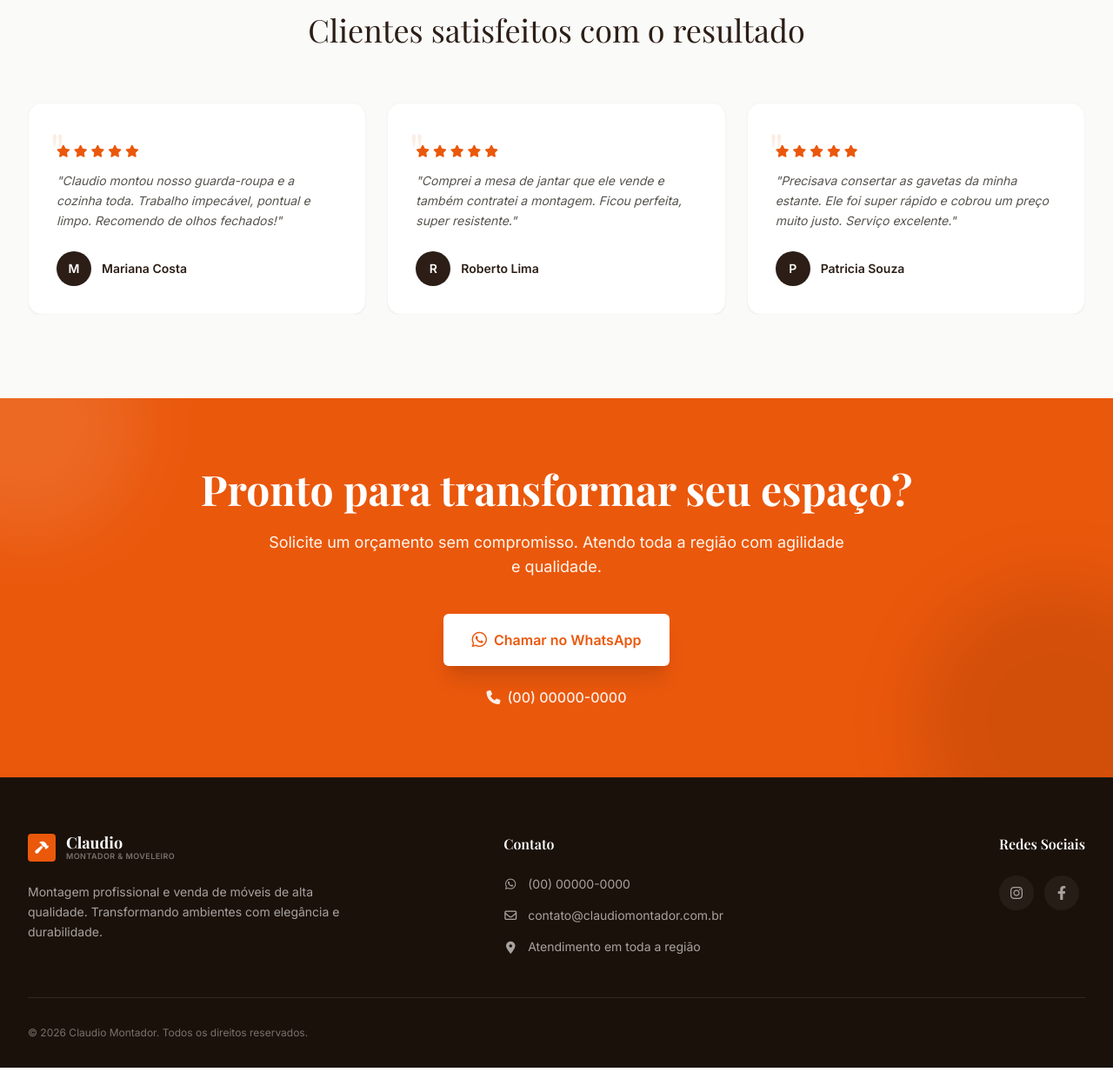
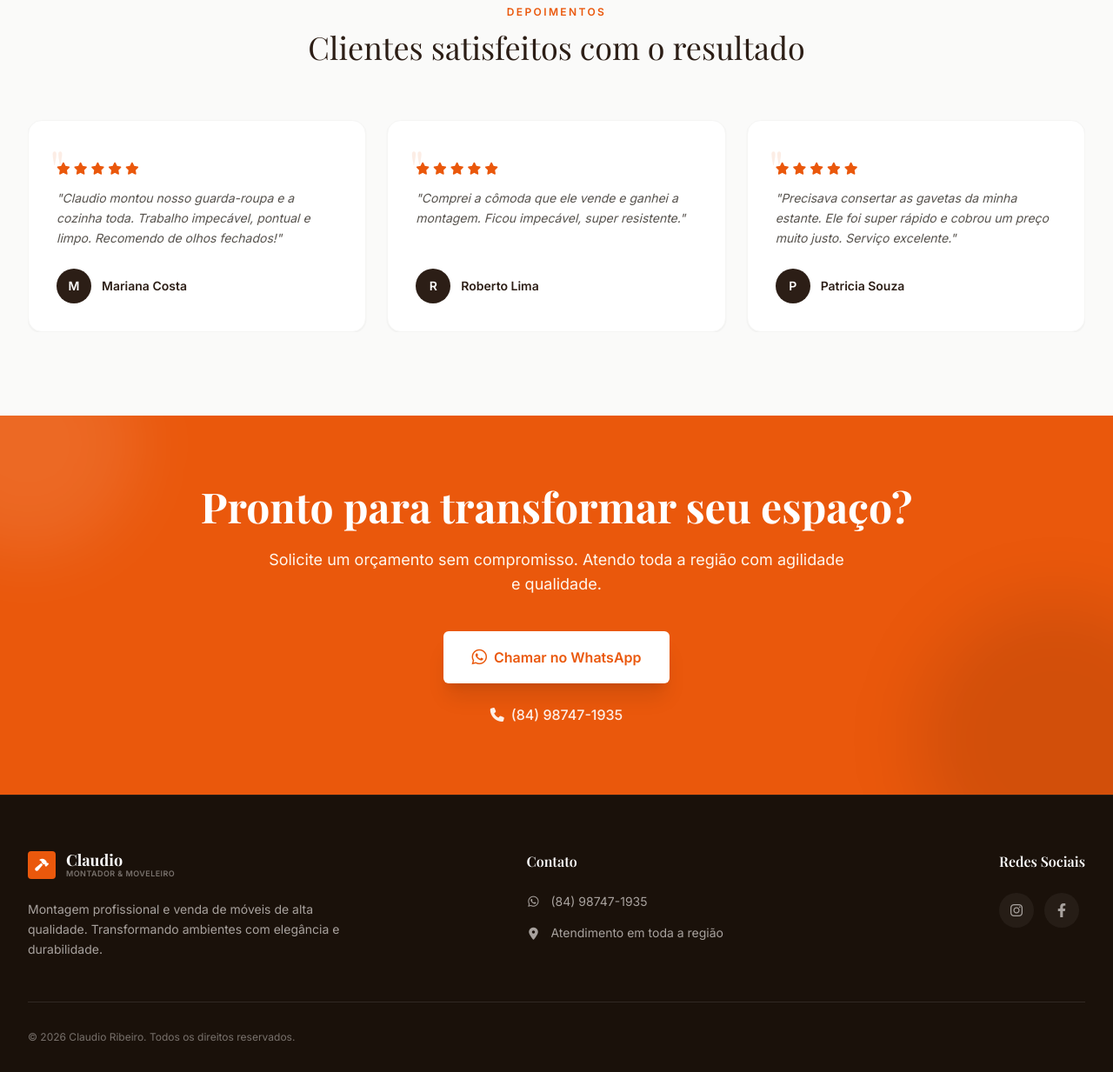
Before and after one commit to ErnestoSESB/Personal-Landing-Page, a Django app: page / in a window 1280 px wide. Shown: the part 3001-4234 px from the top of the page at 87% size. Run offline with Django 5.2, Linux system fonts and the light colour scheme; data comes from the database, SQL or seed files in the repository; some libraries are stand-ins or nearby versions; some web fonts are replaced.

Commit message:
fix(index): correção de arquivos estaticos e de dados no html

```diff
--- a/montagem/templates/montagem/home.html
+++ b/montagem/templates/montagem/home.html
@@ -81,7 +81,7 @@
                     <button onclick="openModal('modal-vendas')" class="text-stone-300 hover:text-white text-sm font-medium flex items-center gap-2 transition cursor-pointer">
                         <i class="fa-solid fa-box-open text-brand-orange"></i> Móveis à Venda
                     </button>
-                    <a href="#contato" class="bg-brand-orange text-white px-6 py-2.5 rounded-md text-sm font-semibold hover:bg-orange-700 transition flex items-center gap-2 shadow-lg shadow-orange-900/20">
+                    <a href="https://wa.me/5584987471935" class="bg-brand-orange text-white px-6 py-2.5 rounded-md text-sm font-semibold hover:bg-orange-700 transition flex items-center gap-2 shadow-lg shadow-orange-900/20">
                         <i class="fa-brands fa-whatsapp text-lg"></i> Solicitar Orçamento
                     </a>
                 </div>
@@ -144,11 +144,11 @@
                     <div class="grid grid-cols-3 gap-6 pt-8 border-t border-white/10">
                         <div>
                             <div class="text-brand-orange text-xl mb-2"><i class="fa-solid fa-hammer"></i></div>
-                            <div class="text-white font-bold text-2xl mb-1">1k+</div>
+                            <div class="text-white font-bold text-2xl mb-1">+ de 500</div>
                             <div class="text-stone-400 text-sm">Projetos</div>
                         </div>
                         <div>
-                            <div class="text-brand-orange text-xl mb-2"><i class="fa-solid fa-shield-check"></i></div>
+                            <div class="text-brand-orange text-xl mb-2"><i class="fa-solid fa-shield-halved"></i></div>
                             <div class="text-white font-bold text-2xl mb-1">100%</div>
                             <div class="text-stone-400 text-sm">Garantia</div>
                         </div>
@@ -262,21 +262,20 @@
             </div>
 
             <div class="p-6 md:p-8">
-                <form class="space-y-4" onsubmit="event.preventDefault(); alert('Formulário enviado com sucesso! Entraremos em contato via WhatsApp.'); closeModal('modal-montagem');">
+                <form class="space-y-4" onsubmit="enviarWhatsApp(event);">
                     <div class="grid grid-cols-2 gap-4">
                         <div class="col-span-2 md:col-span-1">
                             <label class="block text-sm font-medium text-stone-700 mb-1">Nome Completo</label>
-                            <input type="text" required class="w-full px-4 py-2.5 rounded-lg border border-stone-300 focus:ring-2 focus:ring-brand-orange focus:border-brand-orange outline-none transition-all">
+                            <input id="nome" type="text" required class="w-full px-4 py-2.5 rounded-lg border border-stone-300 focus:ring-2 focus:ring-brand-orange focus:border-brand-orange outline-none transition-all">
                         </div>
                         <div class="col-span-2 md:col-span-1">
                             <label class="block text-sm font-medium text-stone-700 mb-1">WhatsApp</label>
-                            <input type="tel" required placeholder="(00) 00000-0000" class="w-full px-4 py-2.5 rounded-lg border border-stone-300 focus:ring-2 focus:ring-brand-orange focus:border-brand-orange outline-none transition-all">
+                            <input id="whatsapp" max-length="11" type="tel" required placeholder="(00) 00000-0000" class="w-full px-4 py-2.5 rounded-lg border border-stone-300 focus:ring-2 focus:ring-brand-orange focus:border-brand-orange outline-none transition-all">
                         </div>
                     </div>
-
                     <div>
                         <label class="block text-sm font-medium text-stone-700 mb-1">Endereço (Bairro/Cidade)</label>
-                        <input type="text" required class="w-full px-4 py-2.5 rounded-lg border border-stone-300 focus:ring-2 focus:ring-brand-orange focus:border-brand-orange outline-none transition-all">
+                        <input id="endereco" type="text" required class="w-full px-4 py-2.5 rounded-lg border border-stone-300 focus:ring-2 focus:ring-brand-orange focus:border-brand-orange outline-none transition-all">
                     </div>
 
                     <div>
@@ -298,7 +297,7 @@
                                 <div class="flex text-sm text-stone-600 justify-center">
                                     <label class="relative cursor-pointer bg-white rounded-md font-medium text-brand-orange hover:text-orange-700 focus-within:outline-none">
                                         <span>Fazer upload de arquivo</span>
-                                        <input type="file" class="sr-only" accept="image/*">
+                                        <input id="foto-projeto" type="file" class="sr-only" accept="image/*">
                                     </label>
                                 </div>
                                 <p class="text-xs text-stone-500">PNG, JPG, GIF até 10MB</p>
@@ -306,7 +305,7 @@
                         </div>
                     </div>
 
-                    <button type="submit" class="w-full bg-brand-orange text-white py-3.5 rounded-lg font-semibold hover:bg-orange-700 transition shadow-lg shadow-orange-900/20 mt-4 flex justify-center items-center gap-2">
+                    <button href="https://wa.me/5584999999999?text=MENSAGEM" type="submit" class="w-full bg-brand-orange text-white py-3.5 rounded-lg font-semibold hover:bg-orange-700 transition shadow-lg shadow-orange-900/20 mt-4 flex justify-center items-center gap-2">
                         Enviar para o WhatsApp <i class="fa-brands fa-whatsapp text-lg"></i>
                     </button>
                 </form>
@@ -486,18 +485,17 @@
                 <!-- Content (Right) -->
                 <div class="lg:pl-8 mt-12 lg:mt-0">
                     <span class="text-brand-orange font-bold text-xs uppercase tracking-[0.2em] mb-3 block">Sobre Claudio</span>
-                    <h2 class="text-3xl md:text-4xl font-serif text-brand-dark mb-6 leading-tight">Mais de uma década trabalhando com madeira e cuidado</h2>
+                    <h2 class="text-3xl md:text-4xl font-serif text-brand-dark mb-6 leading-tight">Há 3 anos trabalhando com cuidado e dedicação</h2>
 
                     <p class="text-stone-500 mb-8 leading-relaxed">
-                        Claudio é montador profissional com mais de 10 anos de experiência. Começou como aprendiz em uma marcenaria e hoje atende clientes em toda a região com montagem de móveis, projetos sob medida e venda de móveis de alta qualidade.
+                        Claudio é montador profissional com mais de 3 anos de experiência. Começou como aprendiz nas Casas Bahia e hoje atende clientes em toda a região metropolitana com montagem de móveis, projetos sob medida e venda de móveis de alta qualidade.
                     </p>
-
                     <ul class="space-y-4 mb-8">
                         <li class="flex items-start gap-4">
                             <div class="mt-1 w-6 h-6 rounded-full bg-orange-100 flex items-center justify-center text-brand-orange flex-shrink-0 shadow-inner">
                                 <i class="fa-solid fa-ruler text-xs"></i>
                             </div>
-                            <span class="text-stone-600">Medição e projeto precisos para cada ambiente</span>
+                            <span class="text-stone-600">Medição e cuidado para cada ambiente</span>
                         </li>
                         <li class="flex items-start gap-4">
                             <div class="mt-1 w-6 h-6 rounded-full bg-orange-100 flex items-center justify-center text-brand-orange flex-shrink-0 shadow-inner">
@@ -506,7 +504,6 @@
                             <span class="text-stone-600">Montagem cuidadosa com ferramentas profissionais</span>
                         </li>
                     </ul>
-
                     <div class="bg-stone-50 border border-stone-200 rounded-xl p-5 mb-8 flex gap-4 items-start shadow-sm">
                         <i class="fa-regular fa-circle-check text-brand-orange text-xl mt-0.5"></i>
                         <div>
@@ -542,7 +539,7 @@
                         <i class="fa-regular fa-message"></i>
                     </div>
                     <h3 class="text-base sm:text-xl font-serif text-white mb-1 sm:mb-3">Contato</h3>
-                    <p class="text-stone-400 text-xs sm:text-sm leading-relaxed">Você chama e descreve o que precisa pelo WhatsApp.</p>
+                    <p class="text-stone-400 text-xs sm:text-sm leading-relaxed">Você chama no Whatsapp e envia uma foto ou descrição do que precisa.</p>
                 </div>
 
                 <div class="bg-brand-card p-4 sm:p-8 rounded-xl border border-white/5 relative z-10 hover:border-brand-orange/50 transition-colors group">
@@ -560,7 +557,7 @@
                         <i class="fa-solid fa-screwdriver-wrench"></i>
                     </div>
                     <h3 class="text-base sm:text-xl font-serif text-white mb-1 sm:mb-3">Execução</h3>
-                    <p class="text-stone-400 text-xs sm:text-sm leading-relaxed">Montagem ou fabricação com precisão, no prazo combinado.</p>
+                    <p class="text-stone-400 text-xs sm:text-sm leading-relaxed">Montagem e execução com precisão, no prazo combinado.</p>
                 </div>
 
                 <div class="bg-brand-card p-4 sm:p-8 rounded-xl border border-white/5 relative z-10 hover:border-brand-orange/50 transition-colors group">
@@ -611,7 +608,7 @@
                             <i class="fa-solid fa-star"></i><i class="fa-solid fa-star"></i><i class="fa-solid fa-star"></i><i class="fa-solid fa-star"></i><i class="fa-solid fa-star"></i>
                         </div>
                         <p class="text-stone-600 mb-6 italic text-sm leading-relaxed">
-                            "Comprei a mesa de jantar que ele vende e também contratei a montagem. Ficou perfeita, super resistente."
+                            "Comprei a cômoda que ele vende e ganhei a montagem. Ficou impecável, super resistente."
                         </p>
                         <div class="flex items-center gap-3 mt-auto">
                             <div class="w-10 h-10 rounded-full bg-brand-dark text-white flex items-center justify-center font-bold text-sm">R</div>
@@ -654,13 +651,13 @@
             <p class="text-orange-50 text-lg mb-10 max-w-2xl mx-auto">Solicite um orçamento sem compromisso. Atendo toda a região com agilidade e qualidade.</p>
 
             <div class="flex flex-col sm:flex-row justify-center items-center gap-4 mb-6">
-                <a href="https://wa.me/5500000000000" target="_blank" class="w-full sm:w-auto bg-white text-brand-orange px-8 py-4 rounded-md font-bold hover:bg-stone-100 transition flex items-center justify-center gap-2 shadow-xl hover:shadow-2xl hover:-translate-y-1">
+                <a href="https://wa.me/5584987471935" target="_blank" class="w-full sm:w-auto bg-white text-brand-orange px-8 py-4 rounded-md font-bold hover:bg-stone-100 transition flex items-center justify-center gap-2 shadow-xl hover:shadow-2xl hover:-translate-y-1">
                     <i class="fa-brands fa-whatsapp text-xl"></i> Chamar no WhatsApp
                 </a>
             </div>
 
             <div class="inline-flex items-center gap-2 text-white/90 font-medium">
-                <i class="fa-solid fa-phone"></i> (00) 00000-0000
+                <i class="fa-solid fa-phone"></i> (84) 98747-1935
             </div>
         </div>
     </section>
@@ -690,12 +687,7 @@
                     <ul class="space-y-4">
                         <li>
                             <a href="#" class="text-stone-400 hover:text-brand-orange transition text-sm flex items-center gap-3">
-                                <i class="fa-brands fa-whatsapp w-4 text-center"></i> (00) 00000-0000
-                            </a>
-                        </li>
-                        <li>
-                            <a href="#" class="text-stone-400 hover:text-brand-orange transition text-sm flex items-center gap-3">
-                                <i class="fa-regular fa-envelope w-4 text-center"></i> contato@claudiomontador.com.br
+                                <i class="fa-brands fa-whatsapp w-4 text-center"></i> (84) 98747-1935
                             </a>
                         </li>
                         <li class="text-stone-400 text-sm flex items-start gap-3">
@@ -721,7 +713,7 @@
 
             <div class="border-t border-white/10 pt-8 text-center md:text-left flex flex-col md:flex-row justify-between items-center gap-4">
                 <p class="text-stone-500 text-xs">
-                    &copy; 2026 Claudio Montador. Todos os direitos reservados.
+                    &copy; 2026 Claudio Ribeiro. Todos os direitos reservados.
                 </p>
             </div>
         </div>
@@ -824,7 +816,31 @@
         document.querySelector('[onclick="closeModal(\'modal-vendas\')"]').addEventListener('click', () => {
             clearInterval(carouselInterval);
         });
+        function enviarWhatsApp(event) {
+            event.preventDefault();
 
+            const nome = document.getElementById('nome').value;
+            const whatsapp = document.getElementById('whatsapp').value;
+            const endereco = document.getElementById('endereco').value;
+            const tipoMovel = document.getElementById('tipo-movel').value;
+
+            const mensagem = `Olá! Gostaria de solicitar um orçamento para montagem.
+
+        👤 Nome: ${nome}
+        📱 WhatsApp: ${whatsapp}
+        📍 Endereço: ${endereco}
+        🪑 Tipo de móvel: ${tipoMovel}
+
+        Gostaria de receber mais informações sobre o serviço.`;
+
+            const numero = '5584987471935';
+
+            const url = `https://wa.me/${numero}?text=${encodeURIComponent(mensagem)}`;
+
+            window.open(url, '_blank');
+
+            closeModal('modal-montagem');
+        }
     </script>
 </body>
 </html>
```
Also changed, not shown: templates/admin/index.html (added, +9 -0 lines), templates/painel_acessos.html (added, +36 -0 lines), montagem/static/images/claudio.png.
